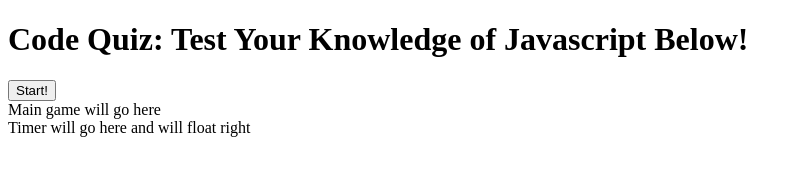
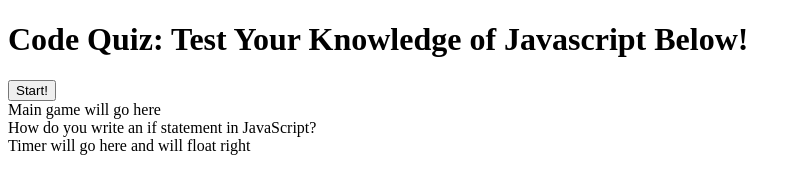
Before and after one commit to kevinjr1998/Code_Quiz, a plain HTML site: page index.html in a window 1280 px wide. Both pictures are taken after a click on the button "Start!". Shown: the whole page, without its empty margins (0-801 px from the left). Drawn offline with Linux system fonts and the light colour scheme.

Commit message:
created a test question object and began working on code to read in question objects to page

```diff
--- a/assets/script.js
+++ b/assets/script.js
@@ -1,3 +1,47 @@
-gameStart = document.getElementById("gameStart");
-game = document.getElementById("game");
-timer = document.getElementById("timer");
+var gameStart = document.getElementById("gameStart");
+var game = document.getElementById("game");
+var timer = document.getElementById("timer");
+
+var questionsArray = [];
+
+question1 = {
+    question: "How do you write an if statement in JavaScript?",
+    correct: "if(condition){Code to exectute if condition met}",
+    incorrect1: "if(code to execute if condition met){ condition }",
+    incorrect2: "if({code to execute if conditon met} condition)",
+    incorrect3: "if{condition(code to execute if condition met)}"
+}
+
+questionsArray.push(question1);
+
+
+function runGame(event){
+   var questionText = document.createElement("section");
+   questionText.textContent = questionsArray[0].question;
+   game.appendChild(questionText);
+
+   var option1 = document.createElement("section")
+   var option1button = document.createElement("input");
+   option1button.setAttribute("type", "radio");
+   option1button.setAttribute("name", "option 1");
+
+
+   var option2 = document.createElement("input");
+   option2.setAttribute("type", "radio");
+   option1.setAttribute("name", "option 2")
+
+   var option3 = document.createElement("input");
+   option3.setAttribute("type", "radio");
+   option3.setAttribute("name", "option 3");
+
+
+   var option4 = document.createElement("input");
+   option4.setAttribute("type", "radio");
+   option3.setAttribute("name", "option 4");
+
+
+
+
+}
+
+gameStart.addEventListener("click", runGame);
--- a/index.html
+++ b/index.html
@@ -12,11 +12,11 @@
         <h1>  Code Quiz: Test Your Knowledge of Javascript Below! </h1>
         <button id="gameStart" > Start! </button>
     </header>
-    <body>
+    <section>
         <section id="game"> Main game will go here </section>
         <section id="timer"> Timer will go here and will float right </section>
 
-    </body>
+    </section>
 
 
     <script src="./assets/script.js"></script>
```
